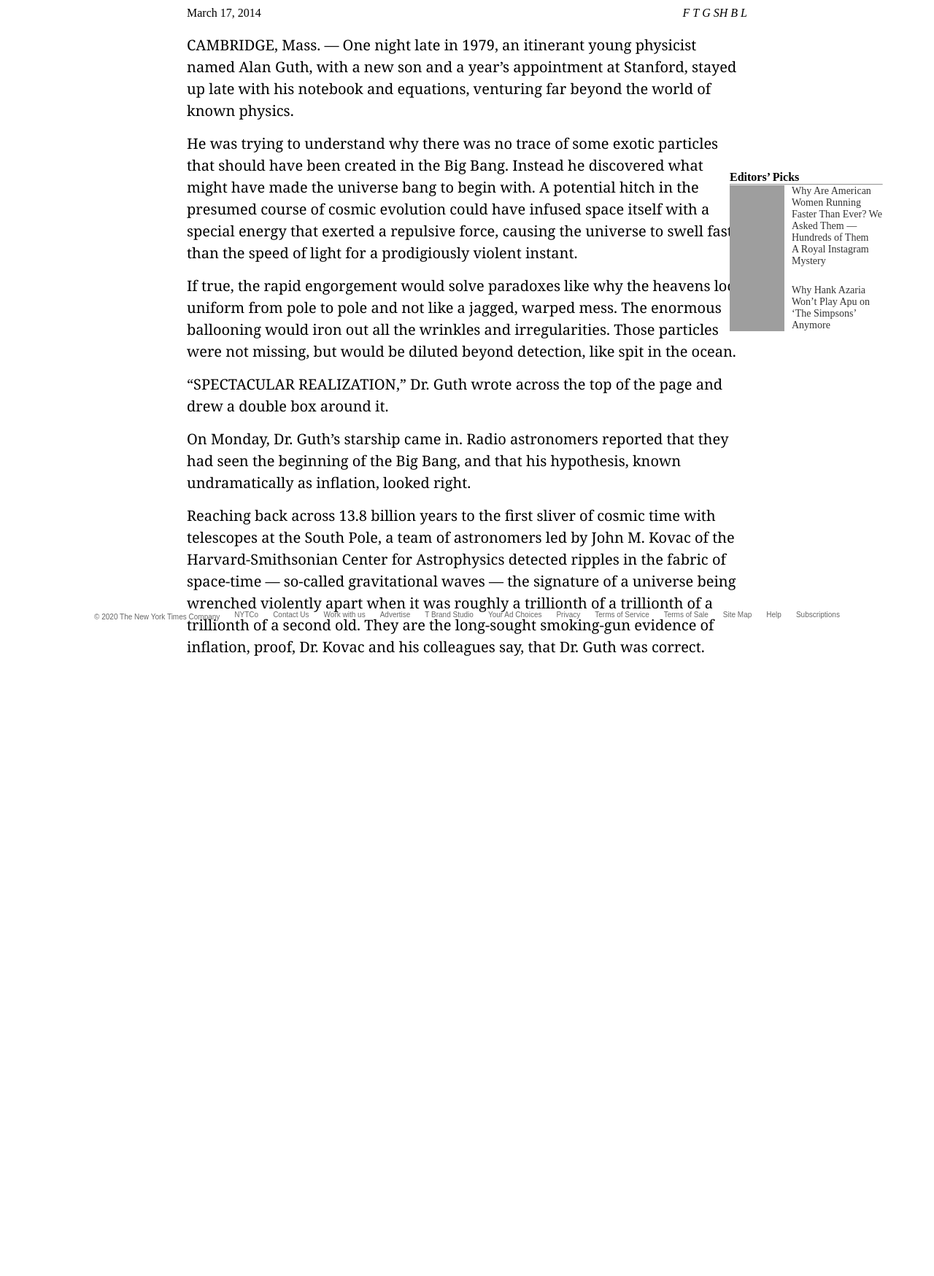
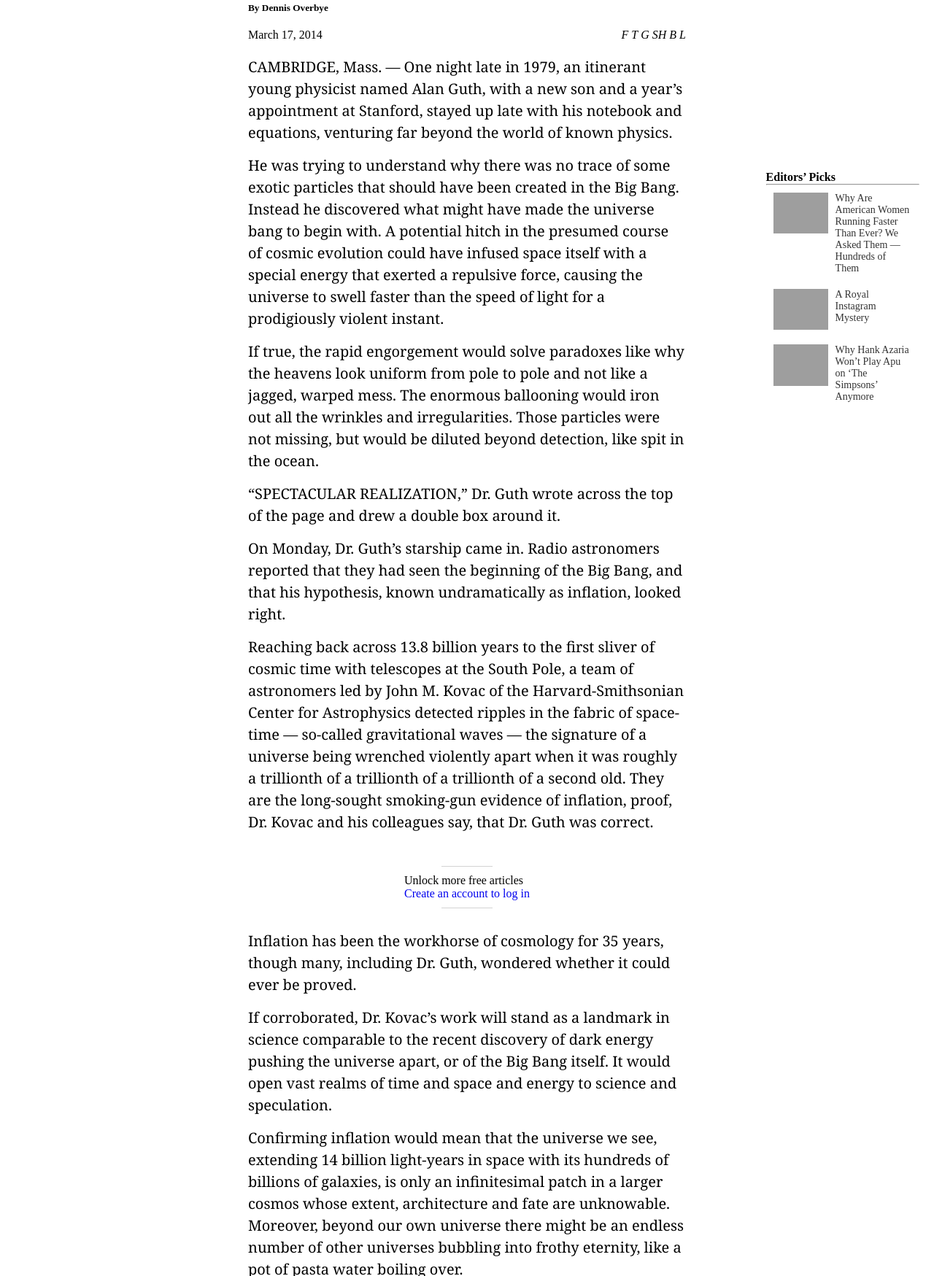
Before and after one commit to Bekhzod96/new-york-times-web-clone, a website: page index.html in a window 1280 px wide. Shown: the part 1051-2800 px from the top of the page at 73% size. Before the commit the page ends 1953 px from the top, so only its background shows below. Drawn offline with Linux system fonts and the light colour scheme; grey boxes are pictures that could not be loaded.

Commit message:
Main section created with aside bar

```diff
--- a/index.html
+++ b/index.html
@@ -43,6 +43,28 @@
     </figure>
 
   </section>
+  <aside>
+    <h4>Editors’ Picks</h4>
+    <hr>
+    <div class="aside_content">
+      <img
+        src="https://static01.nyt.com/images/2020/02/28/reader-center/28marathon-poster/28marathon-poster-square640.jpg"
+        alt="Server Fail!">
+      <p>Why Are American Women Running Faster Than Ever? We Asked Them — Hundreds of Them</p>
+
+    </div>
+    <div class="aside_content"><img
+        src="https://static01.nyt.com/images/2020/02/27/fashion/27royalmystery-1/27royalmystery-1-square640.jpg"
+        alt="Server Fail!">
+      <p>A Royal Instagram Mystery</p>
+    </div>
+    <div class="aside_content"><img
+        src="https://static01.nyt.com/images/2020/03/01/arts/01azaria-combo/01azaria-combo-square640.jpg"
+        alt="Server Fail!">
+      <p>Why Hank Azaria Won’t Play Apu on ‘The Simpsons’ Anymore</p>
+    </div>
+
+  </aside>
   <article>
     <h5>By Dennis Overbye</h5>
     <div>
@@ -74,31 +96,16 @@
       the fabric of space-time — so-called gravitational waves — the signature of a universe being wrenched violently
       apart when it was roughly a trillionth of a trillionth of a trillionth of a second old. They are the long-sought
       smoking-gun evidence of inflation, proof, Dr. Kovac and his colleagues say, that Dr. Guth was correct.</p>
+      <div class="create-account">
+        <div >
+        <p>Unlock more free articles </p>
+        <p><a href="#">Create an account to log in</a></p>
+      </div></div>
+
+      <p>Inflation has been the workhorse of cosmology for 35 years, though many, including Dr. Guth, wondered whether it could ever be proved.</p>
+      <p>If corroborated, Dr. Kovac’s work will stand as a landmark in science comparable to the recent discovery of dark energy pushing the universe apart, or of the Big Bang itself. It would open vast realms of time and space and energy to science and speculation.</p>
+    <p>Confirming inflation would mean that the universe we see, extending 14 billion light-years in space with its hundreds of billions of galaxies, is only an infinitesimal patch in a larger cosmos whose extent, architecture and fate are unknowable. Moreover, beyond our own universe there might be an endless number of other universes bubbling into frothy eternity, like a pot of pasta water boiling over.</p>
     </article>
-  <aside>
-    <h4>Editors’ Picks</h4>
-    <hr>
-    <div class="aside_content">
-      <img
-        src="https://static01.nyt.com/images/2020/02/28/reader-center/28marathon-poster/28marathon-poster-square640.jpg"
-        alt="Server Fail!">
-      <p>Why Are American Women Running Faster Than Ever? We Asked Them — Hundreds of Them</p>
-
-    </div>
-    <div class="aside_content"><img
-        src="https://static01.nyt.com/images/2020/02/27/fashion/27royalmystery-1/27royalmystery-1-square640.jpg"
-        alt="Server Fail!">
-      <p>A Royal Instagram Mystery</p>
-    </div>
-    <div class="aside_content"><img
-        src="https://static01.nyt.com/images/2020/03/01/arts/01azaria-combo/01azaria-combo-square640.jpg"
-        alt="Server Fail!">
-      <p>Why Hank Azaria Won’t Play Apu on ‘The Simpsons’ Anymore</p>
-    </div>
-
-  </aside>
-</main>
-
     <footer><h3 class="h2-footer">
       <a class="footer-link" hfer="#">©&nbsp;2020 The New York Times Company</a>
     </h3>
@@ -141,6 +148,9 @@
         <a class="footer-link" href="https://www.nytimes.com/subscription?campaignId=37WXW">Subscriptions</a>
       </li>
       </ul></footer>
+</main>
+
+
 
 </body>
 
--- a/style/style.css
+++ b/style/style.css
@@ -2,11 +2,11 @@
   margin: 0;
   padding: 0;
   box-sizing: border-box;
+  text-decoration: none;
   /* border: 1px solid black; */
 }
 body {
   width: 100%;
-  height: 100%;
 }
 header {
   display: flex;
@@ -43,6 +43,8 @@ main {
   width: 100%;
 }
 .header_of_main {
+  width: 100%;
+  text-align: center;
   display: flex;
   flex-wrap: wrap;
   justify-content: center;
@@ -51,21 +53,19 @@ main {
 .header_of_main h1 {
   font-family: Cheltenham Std Bold Italic Headline;
   display: inline-block;
-  max-width: 383px;
-  /* width: 800px; */
+  max-width: 550px;
   font-weight: 200;
-  font-size: 2rem;
+  font-size: 2.8rem;
   padding: 20px;
 }
 
 .header_of_main figure {
-  display: block;
-  width: 80%;
   color: #666666;
   font-family: georgia, 'times new roman', times, serif;
   margin-right: 7px;
   font-size: 9px;
   line-height: 1rem;
+  width: 80%;
 }
 
 .header_of_main figure img {
@@ -73,8 +73,9 @@ main {
 }
 
 article {
-  width: 60%;
-  min-width: 600px;
+  max-width: 600px;
+  width: 600px;
+  margin-left: calc((100% - 600px) / 2);
   margin: 20px auto 0 auto;
 }
 
@@ -95,14 +96,16 @@ article > p {
 main aside {
   position: absolute;
   top: 1200px;
-  left: 1000px;
+  left: 82%;
   width: 210px;
 }
 main aside > div {
   display: flex;
+  padding: 10px;
 }
 main aside img {
   width: 75px;
+  height: 100%;
 }
 
 main aside p {
@@ -111,6 +114,25 @@ main aside p {
   color: rgb(51, 51, 51);
   margin-left: 10px;
 }
+.create-account {
+  display: flex;
+  justify-content: center;
+}
+
+.create-account > * {
+  padding: 0px auto;
+}
+
+.create-account div:before,
+.create-account div:after {
+  display: flex;
+  content: '';
+  height: 1px;
+  margin: 10px auto;
+  width: 70px;
+  background: lightgrey;
+}
+
 footer {
   font-family: Arial, Helvetica, sans-serif;
   display: flex;
```
Lines whose indentation alone changed are shown as unchanged.
